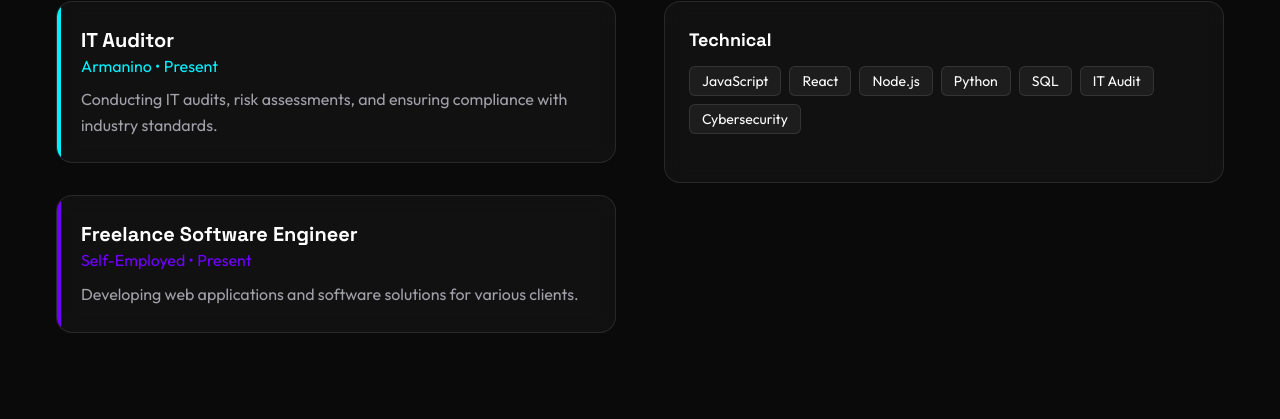
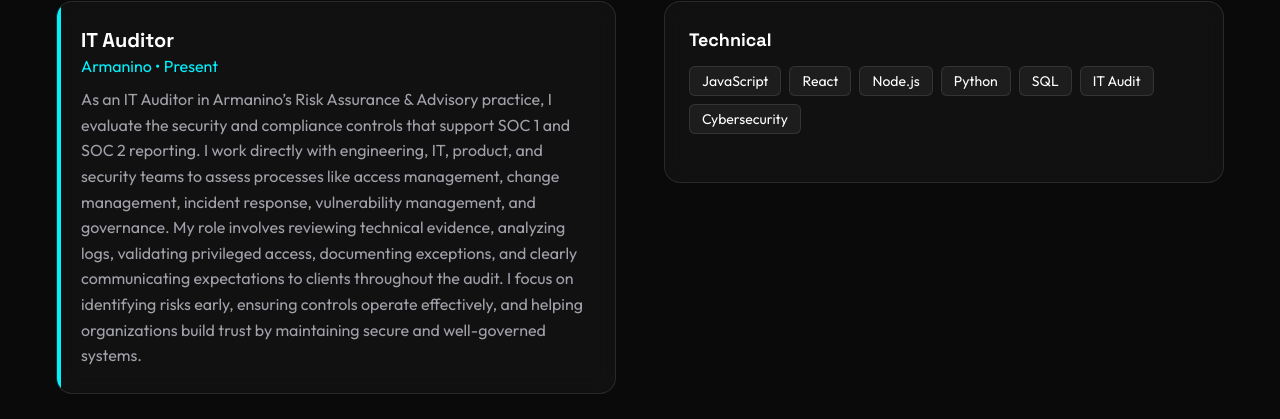
Before and after one commit to HarleyGilpin/Portfolio, a React (Vite) app: page /resume in a window 1280 px wide. Shown: the part 241-660 px from the top of the page. Built offline with nearby package versions, Linux system fonts and the light colour scheme; no server answers.

Commit message:
chore: updates to website copy

```diff
--- a/src/pages/Projects.jsx
+++ b/src/pages/Projects.jsx
@@ -10,14 +10,14 @@
             description: "A RuneScape emulation project recreating the game as it was in 2011. Involves complex server-side logic and community management.",
             tags: ["Java", "Game Dev", "Community"],
             category: "Game Dev",
-            link: "#"
+            link: "https://2011.rs"
         },
         {
             title: "Portfolio Website",
             description: "A modern, futuristic portfolio website built with React and Vite, featuring a custom blog and admin dashboard.",
             tags: ["React", "Tailwind", "Vite"],
             category: "Web Dev",
-            link: "#"
+            link: "https://harleygilpin.com"
         }
     ];
 
@@ -38,8 +38,8 @@
                         key={category}
                         onClick={() => setFilter(category)}
                         className={`px-4 py-2 rounded-full border transition-all whitespace-nowrap ${filter === category
-                                ? 'bg-accent-primary text-bg-primary border-accent-primary font-bold'
-                                : 'bg-transparent border-white/10 text-text-secondary hover:border-accent-primary/50 hover:text-white'
+                            ? 'bg-accent-primary text-bg-primary border-accent-primary font-bold'
+                            : 'bg-transparent border-white/10 text-text-secondary hover:border-accent-primary/50 hover:text-white'
                             }`}
                     >
                         {category}
--- a/src/pages/Resume.jsx
+++ b/src/pages/Resume.jsx
@@ -24,7 +24,7 @@
                             <h3 className="text-xl font-bold">IT Auditor</h3>
                             <p className="text-accent-primary mb-2">Armanino • Present</p>
                             <p className="text-text-secondary">
-                                Conducting IT audits, risk assessments, and ensuring compliance with industry standards.
+                                As an IT Auditor in Armanino’s Risk Assurance & Advisory practice, I evaluate the security and compliance controls that support SOC 1 and SOC 2 reporting. I work directly with engineering, IT, product, and security teams to assess processes like access management, change management, incident response, vulnerability management, and governance. My role involves reviewing technical evidence, analyzing logs, validating privileged access, documenting exceptions, and clearly communicating expectations to clients throughout the audit. I focus on identifying risks early, ensuring controls operate effectively, and helping organizations build trust by maintaining secure and well-governed systems.
                             </p>
                         </div>
 
```
